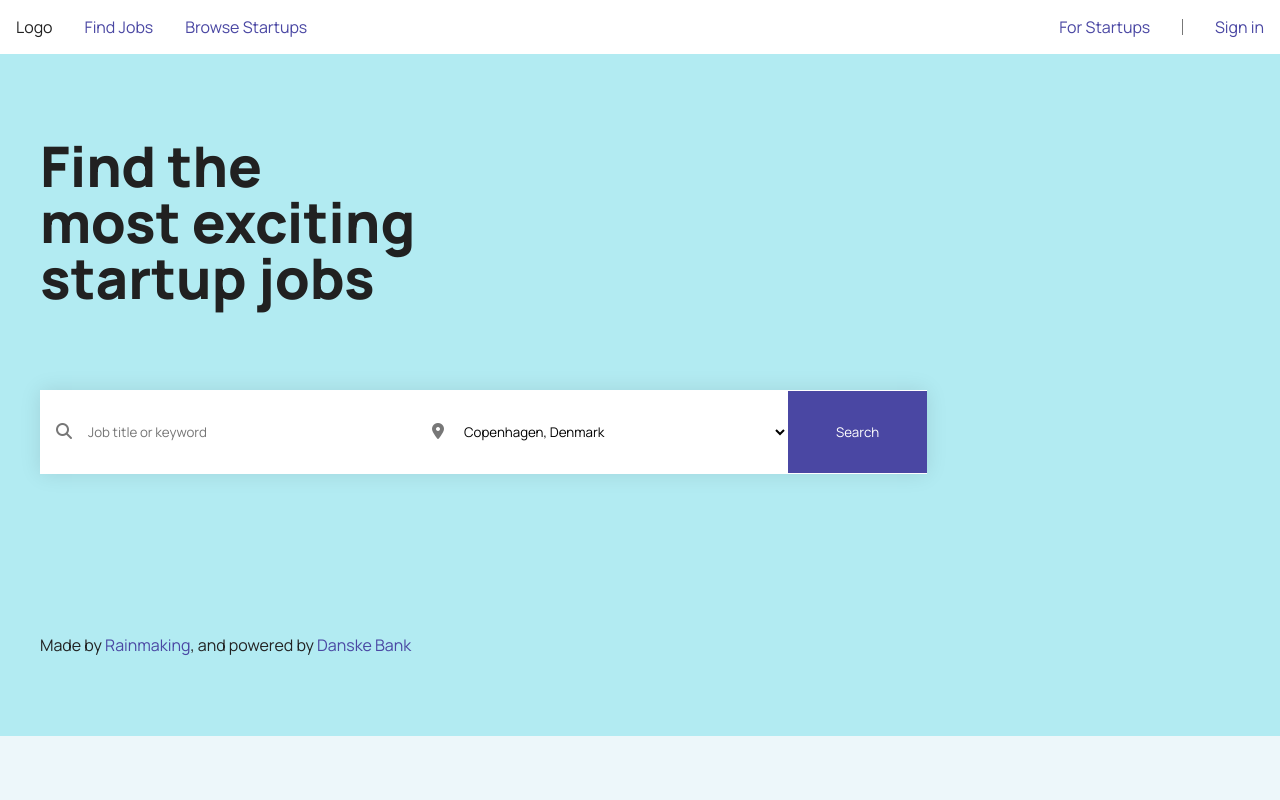
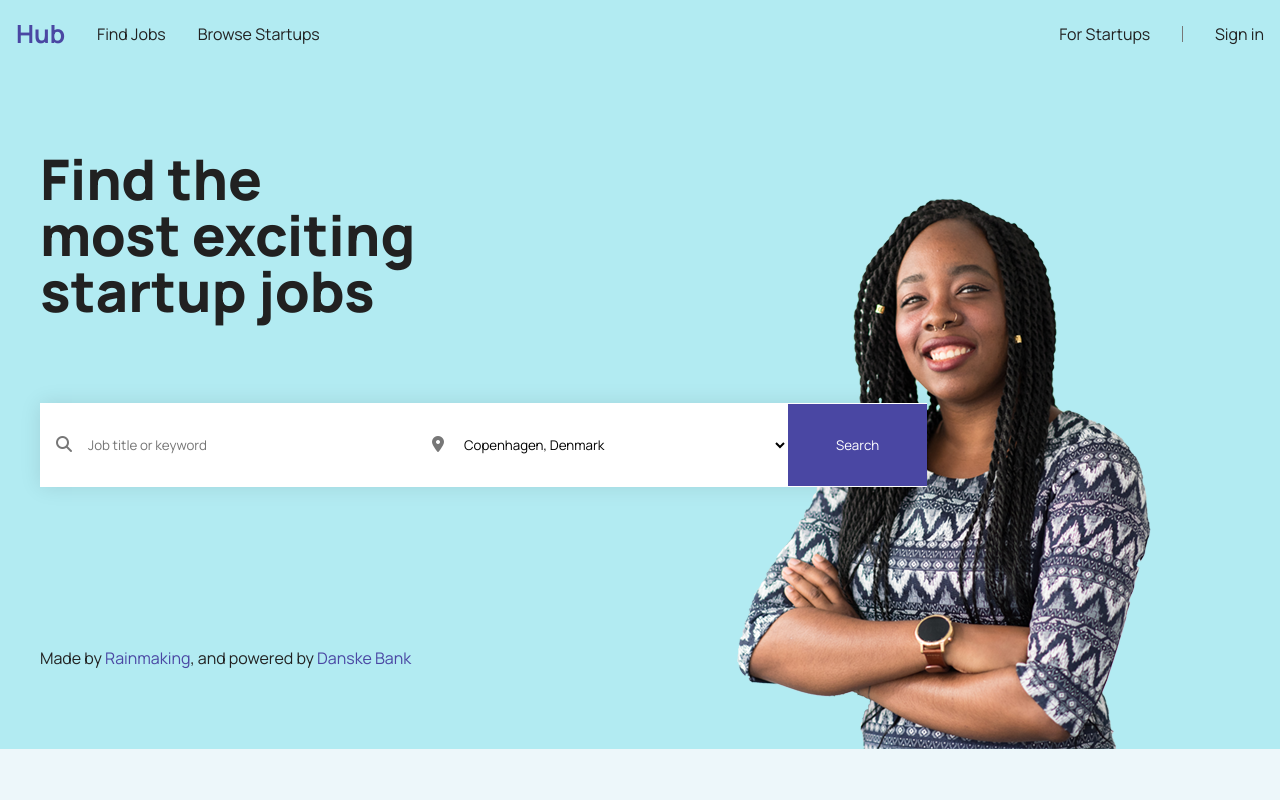
Before and after one commit to honey-hoper/hub, an Angular app: page / in a window 1280 px wide. Shown: the top 800 px of the page. Built offline with nearby package versions, Linux system fonts and the light colour scheme.

Commit message:
Completed Hero section

```diff
--- a/src/app/header/header.component.html
+++ b/src/app/header/header.component.html
@@ -1,6 +1,6 @@
 <header class="flex-row flex-align-center">
   <nav>
-    <div>Logo</div>
+    <h4>Hub</h4>
   </nav>
 
   <nav>
--- a/src/app/header/header.component.sass
+++ b/src/app/header/header.component.sass
@@ -3,6 +3,13 @@
 header
   width: 100%
   padding: 1rem 0
+  background-color: #b2ebf2
+
+h4
+  color: $colorPrimary
+
+a
+  color: $colorOnSurface
 
 nav > *
   margin: 0 1rem
--- a/src/app/home/home.component.html
+++ b/src/app/home/home.component.html
@@ -1,4 +1,5 @@
 <section class="hero-section">
+  <img class="hero-img" src="../../assets/person.png">
   <div class="container flex-column">
     <h1 class="hero-text">Find the<br /> most exciting<br /> startup jobs</h1>
 
--- a/src/app/home/home.component.sass
+++ b/src/app/home/home.component.sass
@@ -2,6 +2,14 @@
 
 .hero-section
   background-color: #b2ebf2
+  position: relative
+
+.hero-img
+  position: absolute
+  right: 8rem
+  bottom: 0
+  transform: scaleX(-1)
+  z-index: 1
 
 .hero-text
   font-size: 3.5rem
@@ -14,6 +22,7 @@
   margin-bottom: 10rem
   background-color: #ffffff
   box-shadow: 0px 0px 20px 0px rgba(0, 0, 0, 0.1)
+  z-index: 2
 
 .hero-input-icon
   padding: 0 1rem
```
Also changed, not shown: src/assets/person.png (added).
